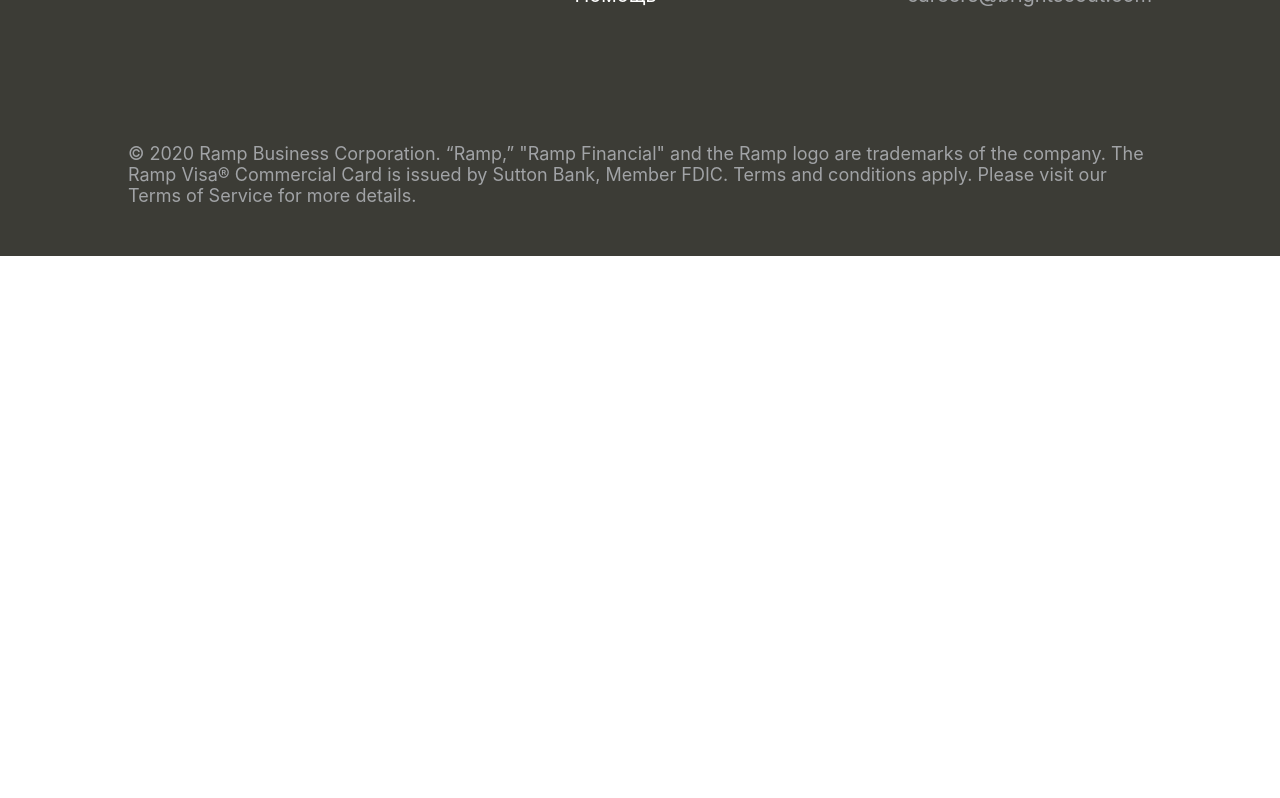
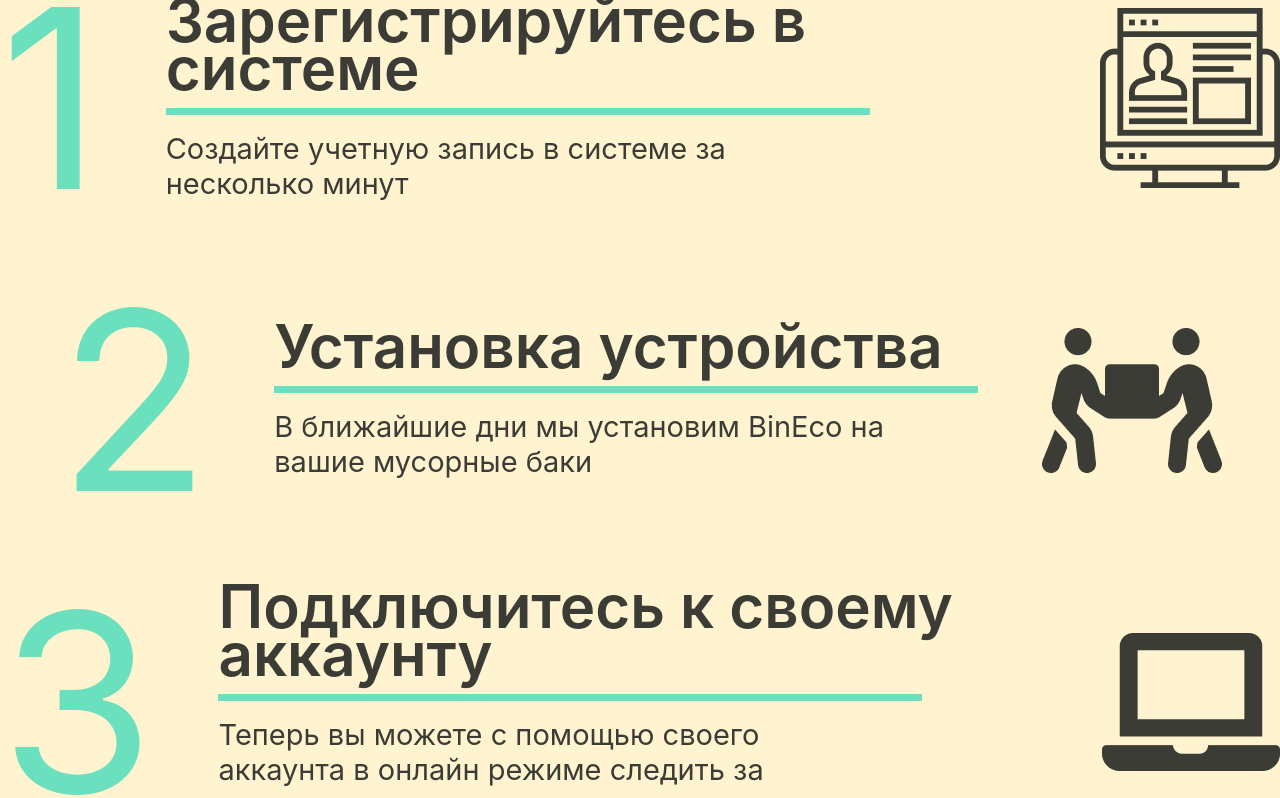
Before and after one commit to Enactus-NIS-Taraz/bineco, a website: page src/pages/index.html in a window 1280 px wide. Shown: the part 1689-2487 px from the top of the page. Before the commit the page ends 1945 px from the top, so only its background shows below. Drawn offline with Linux system fonts and the light colour scheme.

Commit message:
feat: add instruction section

```diff
--- a/src/pages/index.html
+++ b/src/pages/index.html
@@ -93,6 +93,38 @@
     </section>
 
 
+    <div class="instruction">
+        <h2 class="instruction__heading">Как это работает?</h2>
+        <div class="instuction__step step">
+            <div class="step__number">1</div>
+            <div class="step__description">
+                <div class="step__description-main">Зарегистрируйтесь в системе</div>
+                <div class="step__description-line"></div>
+                <div class="step__description-extra">Создайте учетную запись в системе за несколько минут</div>
+            </div>
+            <img src="../assets/images/step1.png" alt="Зарегистрируйтесь в системе" class="step__image">
+        </div>
+        <div class="instuction__step step">
+            <div class="step__number">2</div>
+            <div class="step__description">
+                <div class="step__description-main">Установка устройства</div>
+                <div class="step__description-line"></div>
+                <div class="step__description-extra">В ближайшие дни мы установим BinEco на вашие мусорные баки</div>
+            </div>
+            <img src="../assets/images/step2.png" alt="Зарегистрируйтесь в системе" class="step__image">
+        </div>
+        <div class="instuction__step step">
+            <div class="step__number">3</div>
+            <div class="step__description">
+                <div class="step__description-main">Подключитесь к своему аккаунту</div>
+                <div class="step__description-line"></div>
+                <div class="step__description-extra">Теперь вы можете с помощью своего аккаунта в онлайн режиме следить за уровнем заполнения</div>
+            </div>
+            <img src="../assets/images/step3.png" alt="Зарегистрируйтесь в системе" class="step__image">
+        </div>
+    </div>
+
+
     <section class="footer">
         <a href="#" class="footer__logo-link logo-link">
             <div class="footer__logo logo">
--- /dev/null
+++ b/src/styles/scss/blocks/instruction.scss
@@ -0,0 +1,17 @@
+.instruction {
+    padding: 20vh 0;
+    width: 100%;
+    height: auto;
+    display: flex;
+    flex-direction: column;
+    align-items: center;
+    justify-content: space-between;
+    background-color: $color-7;
+
+    &__heading {
+        margin-bottom: 10vh;
+        font-size: 50px;
+        color: $color-1;
+        text-decoration-line: underline;
+    }
+}
--- /dev/null
+++ b/src/styles/scss/components/step.scss
@@ -0,0 +1,43 @@
+.step {
+    width: 100%;
+    height: auto;
+    display: flex;
+    flex-direction: row;
+    align-items: center;
+    justify-content: center;
+
+    &__number {
+        font-size: 250px;
+        color: $color-2;
+    }
+
+    &__description {
+        margin: 0 5vw;
+        display: flex;
+        flex-direction: column;
+        align-items: flex-start;
+        justify-content: center;
+
+        &-line {
+            width: 55vw;
+            height: 7px;
+            background-color: $color-2;
+        }
+
+        &-main {
+            margin-bottom: 2vh;
+            font-size: 60px;
+            font-weight: 600;
+            line-height: 48px;
+            color: $color-1;
+        }
+
+        &-extra {
+            margin-top: 2vh;
+            max-width: 50vw;
+            font-size: 29px;
+            font-weight: normal;
+            color: $color-1;
+        }
+    }
+}
--- a/src/styles/scss/main.scss
+++ b/src/styles/scss/main.scss
@@ -11,6 +11,7 @@
 @import './blocks/header.scss';
 @import './blocks/welcome.scss';
 @import './blocks/advantages.scss';
+@import './blocks/instruction.scss';
 @import './blocks/footer.scss';
 /* blocks styles end */
 
@@ -19,4 +20,5 @@
 @import './components/card.scss';
 @import './components/button.scss';
 @import './components/item.scss';
+@import './components/step.scss';
 /* components styles end */
--- a/src/styles/scss/settings/colors/colors.scss
+++ b/src/styles/scss/settings/colors/colors.scss
@@ -1,6 +1,7 @@
-$color-1: #3C3C36;
-$color-2: #6BE0BF;
+$color-1: #3C3C36; // основной черный, используемый в текстах и многих других элементах
+$color-2: #6BE0BF; // основной бирюзовый, используемый во всех линиях, многих задних фонах и тд.
 $color-3: #6bbfa8;
 $color-4: #a7e2d1;
 $color-5: #2C3D52;
 $color-6: #A1A3A6;
+$color-7: #fff3d0; // бежевый, задний фон блока instruction
```
Also changed, not shown: src/assets/images/step1.png (added), src/assets/images/step2.png (added), src/assets/images/step3.png (added), src/styles/css/main.css, 1 other file.
